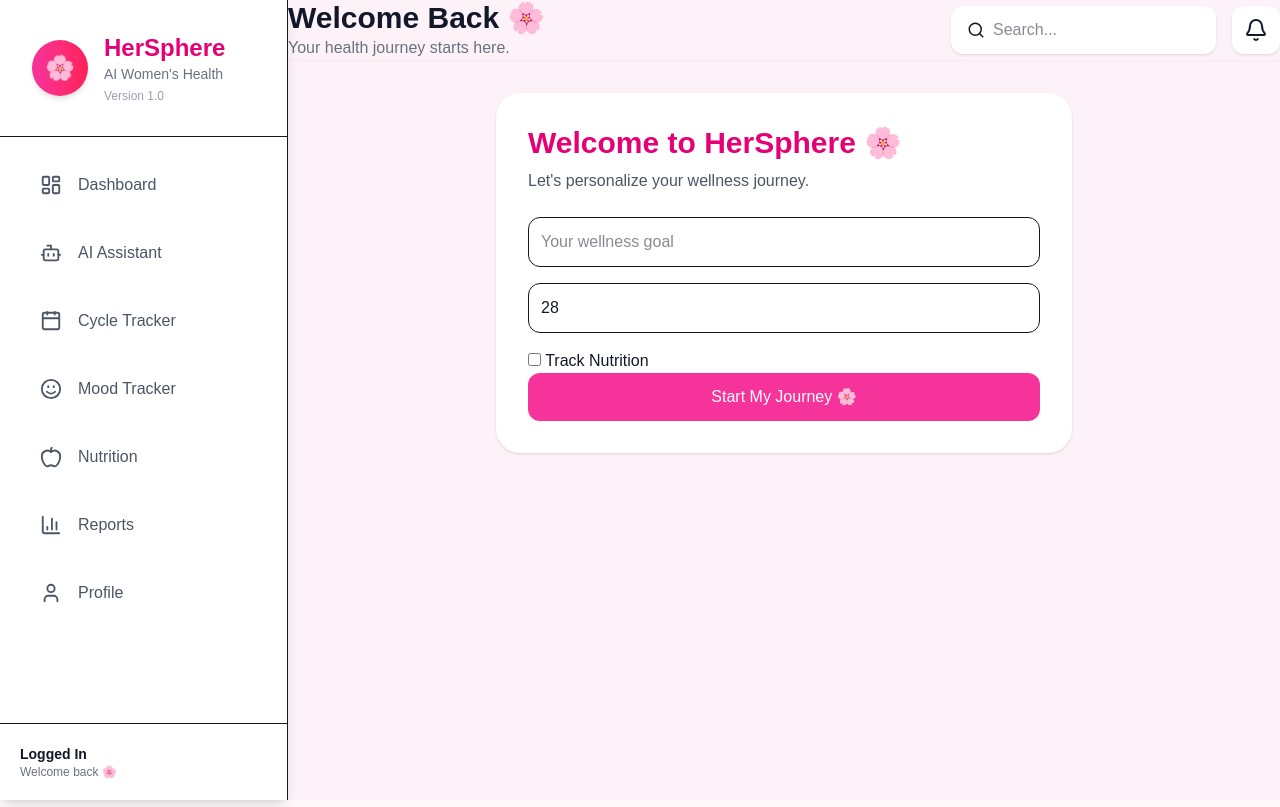
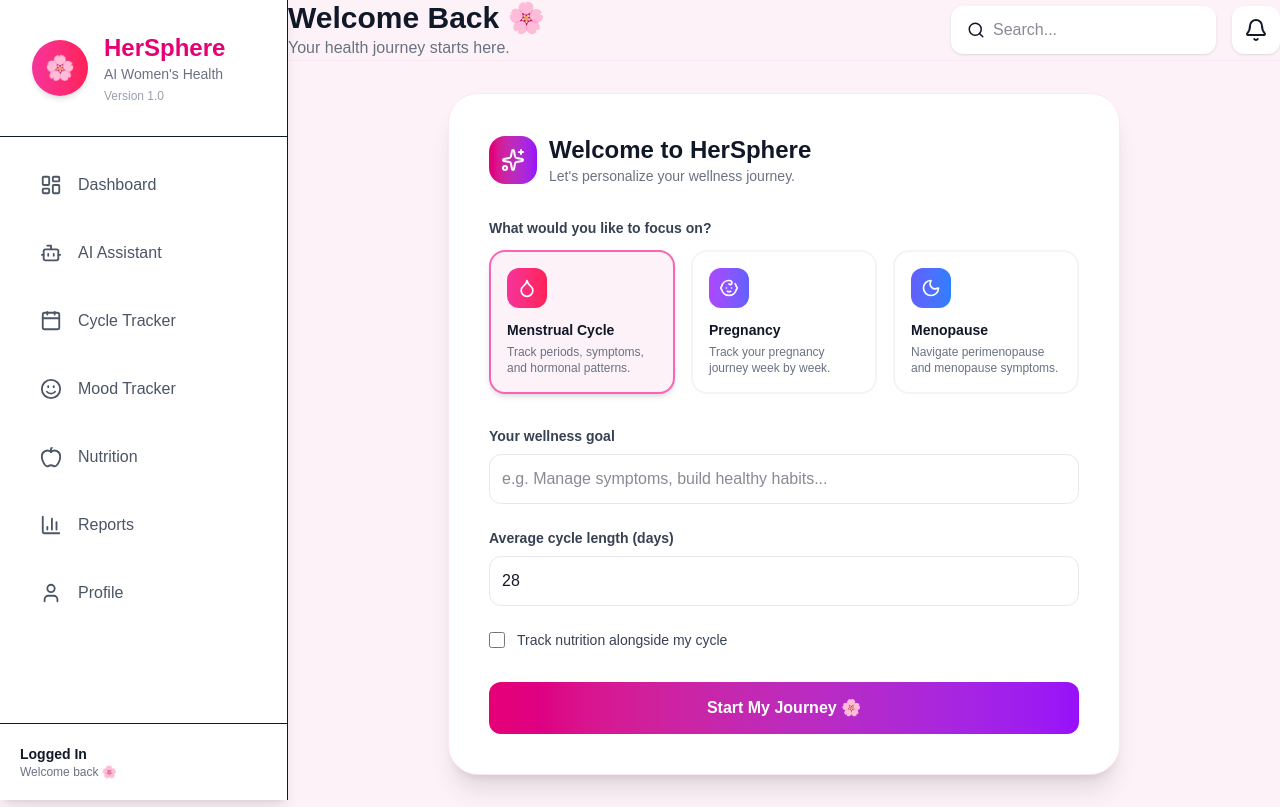
Before and after one commit to samriddhi1901/hersphere---clean, a React (Vite) app: page /profile-setup in a window 1280 px wide. Built offline with nearby package versions, Linux system fonts and the light colour scheme; no server answers.

Commit message:
Add life stage selection to profile setup

```diff
--- a/src/pages/ProfileSetup.jsx
+++ b/src/pages/ProfileSetup.jsx
@@ -1,110 +1,175 @@
 import { useState } from "react";
 import { useNavigate } from "react-router-dom";
+import { motion } from "framer-motion";
+import { Droplet, Baby, Moon, Sparkles } from "lucide-react";
 import AuthenticatedLayout from "../components/layout/AuthenticatedLayout";
 import API from "../services/apiClient";
 
+const stages = [
+  {
+    id: "period",
+    title: "Menstrual Cycle",
+    desc: "Track periods, symptoms, and hormonal patterns.",
+    icon: Droplet,
+    color: "from-pink-500 to-rose-500",
+  },
+  {
+    id: "pregnancy",
+    title: "Pregnancy",
+    desc: "Track your pregnancy journey week by week.",
+    icon: Baby,
+    color: "from-purple-500 to-indigo-500",
+  },
+  {
+    id: "menopause",
+    title: "Menopause",
+    desc: "Navigate perimenopause and menopause symptoms.",
+    icon: Moon,
+    color: "from-indigo-500 to-blue-500",
+  },
+];
 
-export default function ProfileSetup(){
-
+export default function ProfileSetup() {
   const navigate = useNavigate();
 
-  const [goal,setGoal] = useState("");
-  const [cycleLength,setCycleLength] = useState(28);
-  const [nutrition,setNutrition] = useState(false);
+  const [lifeStage, setLifeStage] = useState("period");
+  const [goal, setGoal] = useState("");
+  const [cycleLength, setCycleLength] = useState(28);
+  const [nutrition, setNutrition] = useState(false);
+  const [saving, setSaving] = useState(false);
+  const [error, setError] = useState("");
 
+  async function saveProfile() {
+    if (!goal.trim()) {
+      setError("Please tell us your wellness goal.");
+      return;
+    }
+    setError("");
+    setSaving(true);
 
-  async function saveProfile(){
-
+    try {
       const user_id = localStorage.getItem("user_id");
 
-
-    await API.post("/profile/setup",{
-
+      await API.post("/profile/setup", {
         user_id,
         wellness_goal: goal,
-      cycle_length: cycleLength,
-      track_nutrition: nutrition
-
+        life_stage: lifeStage,
+        cycle_length: lifeStage === "period" ? Number(cycleLength) : null,
+        track_nutrition: nutrition,
       });
 
-
       navigate("/dashboard");
-
+    } catch (err) {
+      console.error("Profile save failed:", err);
+      setError("Something went wrong saving your profile. Please try again.");
+    } finally {
+      setSaving(false);
+    }
   }
 
+  return (
+    <AuthenticatedLayout>
+      <motion.div
+        initial={{ opacity: 0, y: 15 }}
+        animate={{ opacity: 1, y: 0 }}
+        transition={{ duration: 0.4 }}
+        className="max-w-2xl mx-auto bg-white p-10 rounded-[30px] shadow-xl border border-pink-100"
+      >
+        <div className="flex items-center gap-3">
+          <div className="w-12 h-12 rounded-2xl bg-gradient-to-r from-pink-600 to-purple-600 flex items-center justify-center">
+            <Sparkles className="text-white w-6 h-6" />
+          </div>
+          <div>
+            <h1 className="text-2xl font-bold text-gray-900">Welcome to HerSphere</h1>
+            <p className="text-gray-500 text-sm">Let's personalize your wellness journey.</p>
+          </div>
+        </div>
 
-  return(
+        {/* Life stage selector */}
+        <div className="mt-8">
+          <label className="block text-sm font-semibold text-gray-700 mb-3">
+            What would you like to focus on?
+          </label>
+          <div className="grid sm:grid-cols-3 gap-4">
+            {stages.map((stage) => {
+              const isActive = lifeStage === stage.id;
+              return (
+                <button
+                  key={stage.id}
+                  type="button"
+                  onClick={() => setLifeStage(stage.id)}
+                  className={`text-left p-4 rounded-2xl border-2 transition ${
+                    isActive
+                      ? "border-pink-400 bg-pink-50 shadow-md"
+                      : "border-gray-100 hover:border-pink-200"
+                  }`}
+                >
+                  <div
+                    className={`w-10 h-10 rounded-xl bg-gradient-to-r ${stage.color} flex items-center justify-center mb-3`}
+                  >
+                    <stage.icon className="text-white w-5 h-5" />
+                  </div>
+                  <p className="font-semibold text-gray-900 text-sm">{stage.title}</p>
+                  <p className="text-gray-500 text-xs mt-1 leading-4">{stage.desc}</p>
+                </button>
+              );
+            })}
+          </div>
+        </div>
 
-    <AuthenticatedLayout>
+        {/* Wellness goal */}
+        <div className="mt-8">
+          <label className="block text-sm font-semibold text-gray-700 mb-2">
+            Your wellness goal
+          </label>
+          <input
+            className="w-full p-3 border border-gray-200 rounded-xl focus:outline-none focus:ring-2 focus:ring-pink-400"
+            placeholder="e.g. Manage symptoms, build healthy habits..."
+            value={goal}
+            onChange={(e) => setGoal(e.target.value)}
+          />
+        </div>
 
-      <div className="max-w-xl mx-auto bg-white p-8 rounded-3xl shadow">
-
-
-        <h1 className="text-3xl font-bold text-pink-600">
-          Welcome to HerSphere 🌸
-        </h1>
-
-
-        <p className="mt-2 text-gray-600">
-          Let's personalize your wellness journey.
-        </p>
-
-
-
-        <div className="mt-6 space-y-4">
-
-
-          <input
-          className="w-full p-3 border rounded-xl"
-          placeholder="Your wellness goal"
-          value={goal}
-          onChange={(e)=>setGoal(e.target.value)}
-          />
-
-
-
+        {/* Cycle length, only relevant for period tracking */}
+        {lifeStage === "period" && (
+          <div className="mt-6">
+            <label className="block text-sm font-semibold text-gray-700 mb-2">
+              Average cycle length (days)
+            </label>
             <input
               type="number"
-          className="w-full p-3 border rounded-xl"
-          placeholder="Cycle length"
+              className="w-full p-3 border border-gray-200 rounded-xl focus:outline-none focus:ring-2 focus:ring-pink-400"
               value={cycleLength}
-          onChange={(e)=>setCycleLength(e.target.value)}
+              onChange={(e) => setCycleLength(e.target.value)}
             />
+          </div>
+        )}
 
-
-
-          <label>
-
+        {/* Nutrition toggle */}
+        <label className="mt-6 flex items-center gap-3 cursor-pointer">
           <input
             type="checkbox"
             checked={nutrition}
-          onChange={(e)=>setNutrition(e.target.checked)}
+            onChange={(e) => setNutrition(e.target.checked)}
+            className="w-4 h-4 accent-pink-500"
           />
-
-          {" "} Track Nutrition
-
+          <span className="text-sm text-gray-700">
+            Track nutrition alongside {lifeStage === "period" ? "my cycle" : lifeStage}
+          </span>
         </label>
 
-
+        {error && (
+          <p className="mt-4 text-sm text-red-500 bg-red-50 px-4 py-2 rounded-xl">{error}</p>
+        )}
 
         <button
           onClick={saveProfile}
-          className="w-full bg-pink-500 text-white p-3 rounded-xl"
+          disabled={saving}
+          className="mt-8 w-full bg-gradient-to-r from-pink-600 to-purple-600 text-white p-3.5 rounded-xl font-semibold disabled:opacity-60 hover:shadow-lg transition"
         >
-
-          Start My Journey 🌸
-
+          {saving ? "Saving..." : "Start My Journey 🌸"}
         </button>
-
-
-        </div>
-
-
-      </div>
-
-
+      </motion.div>
     </AuthenticatedLayout>
-
-  )
-
+  );
 }
```
Also changed, not shown: 2 other files (tests, documents, lock files or other folders). Lines whose indentation alone changed are shown as unchanged.
